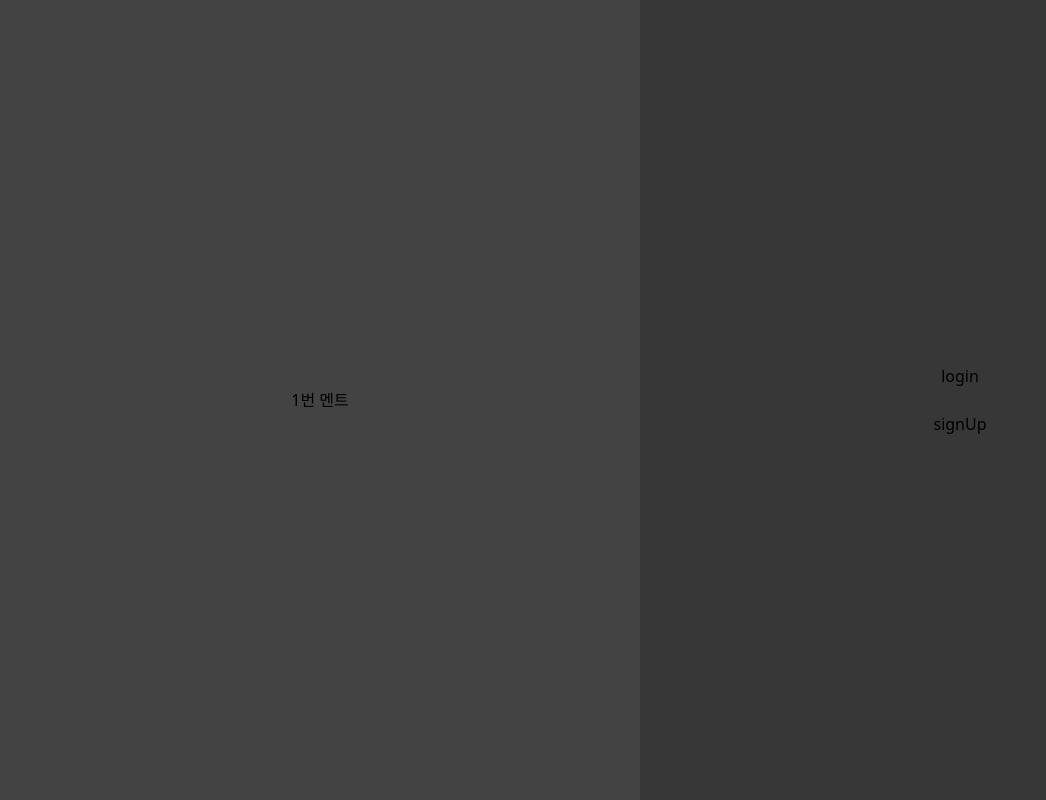
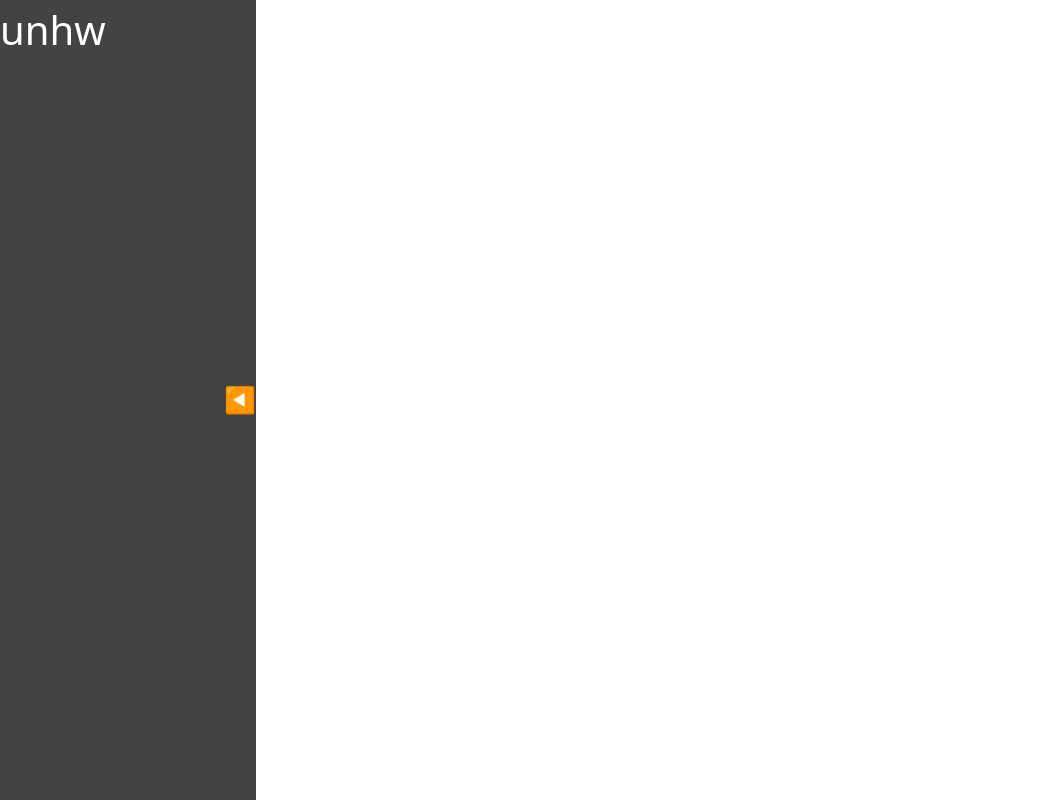
Before and after one commit to csm009177/unhw, a Next.js app: page / in a window 1280 px wide. Shown: the whole page, without its empty margins (0-1046 px from the left). Built offline with nearby package versions, Linux system fonts and the light colour scheme.

Commit message:
메인 페이지 구성 -> 레이아웃 : <ToggleLeftVar /> / 페이지 : <ItemPage />

```diff
--- a/app/(pages)/layout.tsx
+++ b/app/(pages)/layout.tsx
@@ -1,33 +1,38 @@
-'use client'
+"use client";
 import "../globals.css";
 import { ChildrenProps } from "./ChildrenProps";
 import { useEffect, useState } from "react";
-import {
-  usePathname,
-  useSearchParams,
-} from "next/navigation";
+import { usePathname, useSearchParams } from "next/navigation";
 import Lobby from "../ui/Lobby";
 import { useRouter } from "next/navigation";
-
+import ToggleLeftVar from "../ui/ToggleLeftVar";
+import { selectContext, openContext } from "../context/styleContext";
 
 export default function MainLayout({ children }: ChildrenProps) {
   const [showLobby, setShowLobby] = useState(true); // 변수명 수정
   const pathname = usePathname();
-  const searchParams = useSearchParams();
-  const router = useRouter()
+  const [isOpen, setIsOpen] = useState(true);
+  const [selectedItemIndex, setSelectedItemIndex] = useState(null);
 
   useEffect(() => {
     const token = localStorage.getItem("jwtToken");
-    if (!token || pathname === "/") {
-      setShowLobby(false);
+    if (!token || pathname !== "/") {
+      setShowLobby(true); // 작업을 위해 임시로 true 해놓음
     } else {
-      setShowLobby(true);
+      setShowLobby(false); // 작업을 위해 임시로 false 해놓음
     }
   }, [pathname]);
 
   return (
-    <div className='flex flex-col justify-between h-screen w-screen overflow-hidden'>
-      {showLobby ? children : <Lobby/>} {/* 조건부 렌더링 */}
+    <div className="flex flex-col justify-between h-screen w-screen overflow-hidden">
+      <selectContext.Provider
+        value={{ selectedItemIndex, setSelectedItemIndex }}
+      >
+        <openContext.Provider value={{ isOpen, setIsOpen }}>
+          <ToggleLeftVar />
+          {showLobby ? children : <Lobby />} {/* 조건부 렌더링 */}
+        </openContext.Provider>
+      </selectContext.Provider>
     </div>
   );
 }
--- a/app/(pages)/page.tsx
+++ b/app/(pages)/page.tsx
@@ -6,7 +6,7 @@ import "../globals.css";
 import ToggleLeftVar from "../ui/ToggleLeftVar";
 import { openContext, selectContext } from "../context/styleContext";
 import MainSelectShow from "../ui/MainSelectShow";
-import ItemPage from './[id]/page';
+import ItemPage from "./[id]/page";
 import TokkenCheck from "../ui/TokkenCheck";
 
 export default function Main() {
@@ -14,13 +14,8 @@ export default function Main() {
   const [selectedItemIndex, setSelectedItemIndex] = useState(null);
   // TokkenCheck()
   return (
-    <selectContext.Provider value={{ selectedItemIndex, setSelectedItemIndex }}>
-      <openContext.Provider value={{ isOpen, setIsOpen }}>
-        <div className="Main">
-          <ToggleLeftVar />
-          <ItemPage/>
-        </div>
-      </openContext.Provider>
-    </selectContext.Provider>
+
+        <ItemPage />
+
   );
 }
```
